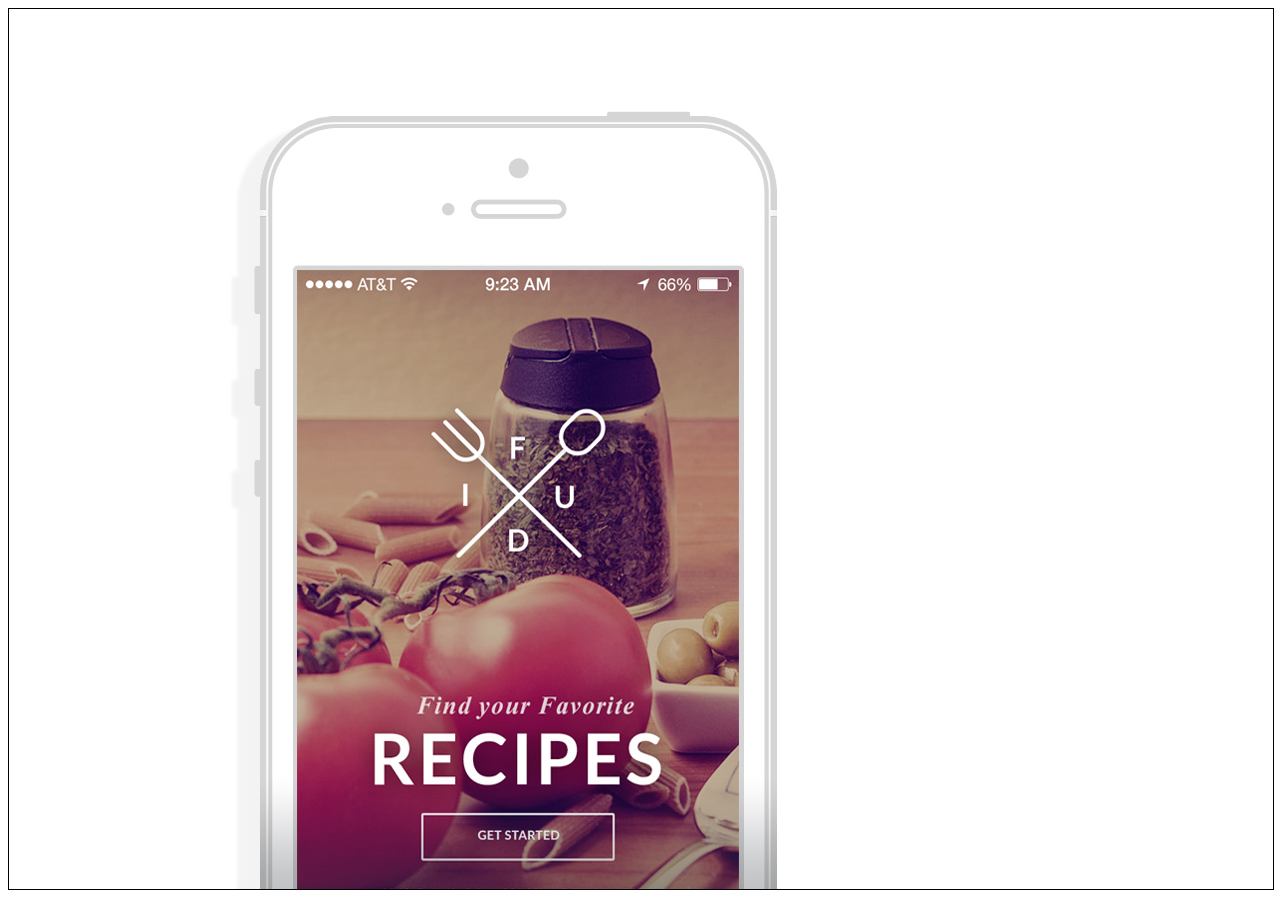
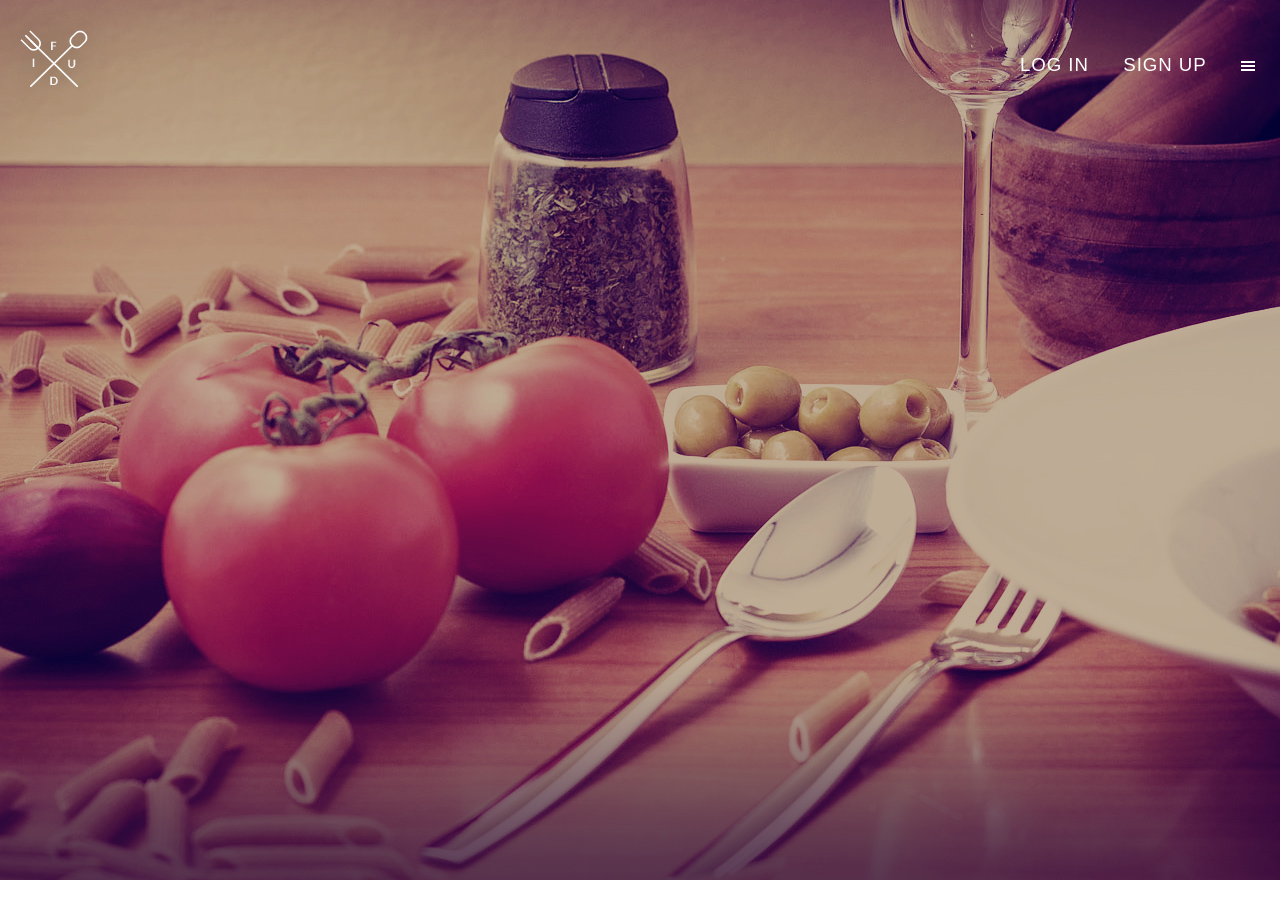
Before and after one commit to dzarezenko/beetroot_lesson_9, a plain HTML site: page public_html/fudi/index.html in a window 1280 px wide. Drawn offline with Linux system fonts and the light colour scheme.

Commit message:
Menu added

```diff
--- a/public_html/fudi/css/main.css
+++ b/public_html/fudi/css/main.css
@@ -1,14 +1,43 @@
-#container {
+body {
+  padding: 0;
+  margin: 0;
+  font-family: "Myriad Pro", sans-serif;
+}
+a, a:hover, a:visited {
+  color: white;
+  font-size: 14pt;
+  text-decoration: none;
+  letter-spacing: 0.05em;
+}
+header {
+  height: 880px;
+  background-color: #441843;
+  background-image: url("../img/header_bg.jpg");
+  background-repeat: no-repeat;
+  background-position: center;
+  background-size: cover;
+  color: white;
+}
+header nav {
   width: 100%;
-  height:880px;
-  background-image:url('../img/iphone.jpg');
-  background-repeat: no-repeat;
-  background-position: 220px 102px;
-  border: 1px solid #000;
-  overflow: hidden;
+  margin: 0 auto;
+  display: flex;
+  flex-direction: row-reverse;
+  height: 110px;
+  align-items: center;
+  justify-content: flex-start;
+
+  position: fixed;
+  right: 10px;
+  top: 10px;
 }
+header nav #menu {
+  text-transform: uppercase;
 
-#container > img {
-  margin-top: 102px;
-  margin-left: 220px;
 }
+header nav #menu span {
+  padding: 15px;
+}
+header nav > a {
+  flex-grow: 2;
+}
--- a/public_html/fudi/index.html
+++ b/public_html/fudi/index.html
@@ -4,8 +4,23 @@
     <link rel="stylesheet" href="css/main.css" />
   </head>
   <body>
-    <div id="container">
-      <img src="img/iphone.jpg" />
-    </div>
+    <header>
+      <nav>
+        <div id="menu">
+          <span><a href="./login.html">Log In</a></span>
+          <span><a href="./sign-up.html">Sign Up</a></span>
+          <span><a href="#"><img src="img/menu_icon.png" /></a></span>
+        </div>
+        <a href="./index.html">
+          <img src="img/logo.png" />
+        </a>
+      </nav>
+    </header>
+    <main>
+
+    </main>
+    <footer>
+
+    </footer>
   </body>
 </html>
```
